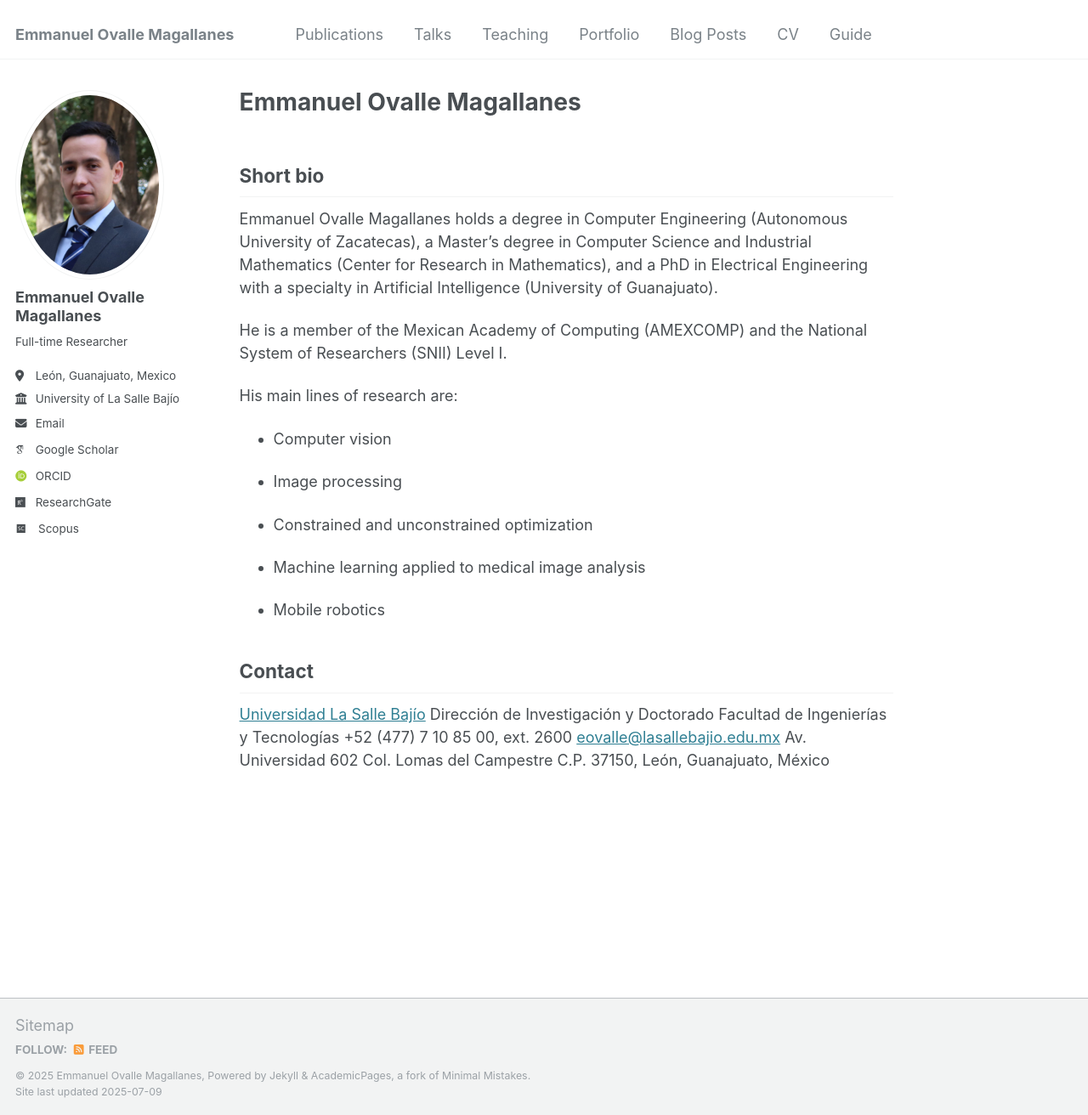
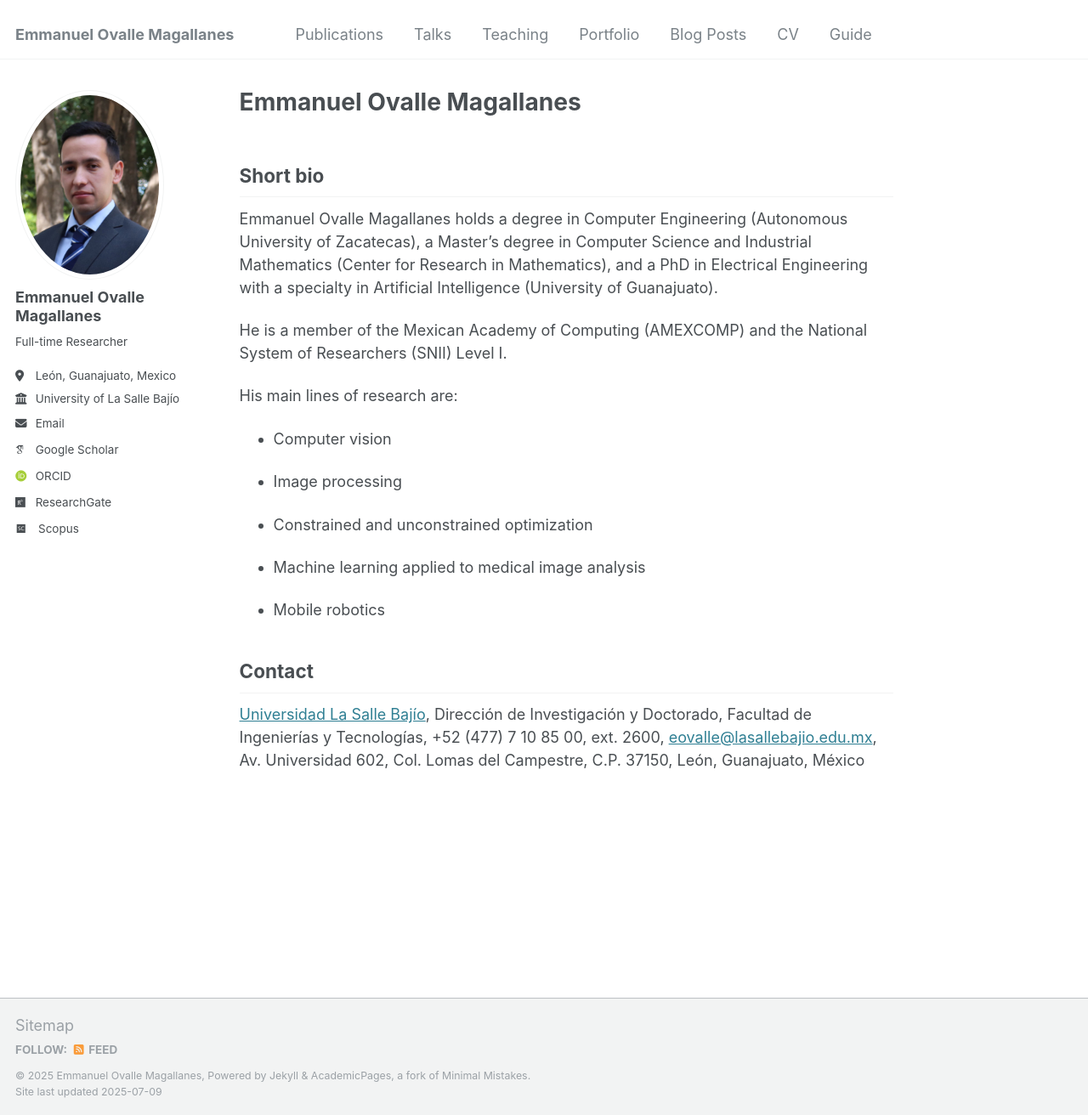
Before and after one commit to emmanuelom/emmanuelom.github.io, a Jekyll site: the page built from _pages/about.md, in a window 1280 px wide and 1312 px high. Shown: the whole window at 85% size. Built offline with Jekyll 4.4.1, drawn with Linux system fonts in a browser that asks for light colours; some web fonts are replaced.

```diff
--- a/_pages/about.md
+++ b/_pages/about.md
@@ -29,11 +29,4 @@ His main lines of research are:
 
 ## Contact
 
-[Universidad La Salle Bajío](https://www.lasallebajio.edu.mx/)
-Dirección de Investigación y Doctorado
-Facultad de Ingenierías y Tecnologías
-+52 (477) 7 10 85 00, ext. 2600
-[eovalle@lasallebajio.edu.mx](mailto:eovalle@lasallebajio.edu.mx)
-Av. Universidad 602
-Col. Lomas del Campestre
-C.P. 37150, León, Guanajuato, México
+[Universidad La Salle Bajío](https://www.lasallebajio.edu.mx/), Dirección de Investigación y Doctorado, Facultad de Ingenierías y Tecnologías, +52 (477) 7 10 85 00, ext. 2600,  [eovalle@lasallebajio.edu.mx](mailto:eovalle@lasallebajio.edu.mx), Av. Universidad 602, Col. Lomas del Campestre, C.P. 37150, León, Guanajuato, México
```
